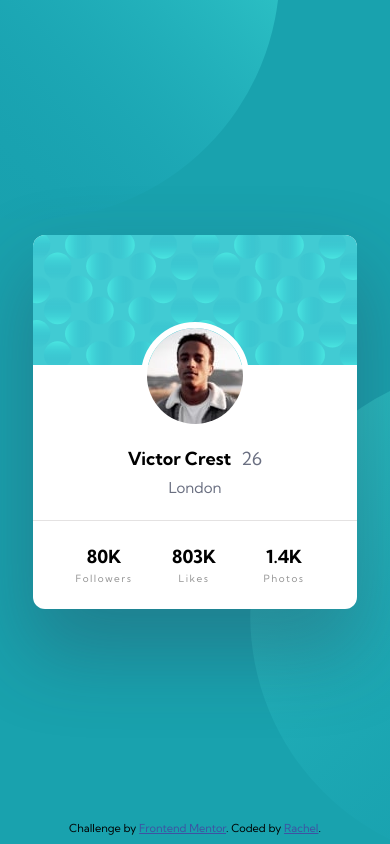
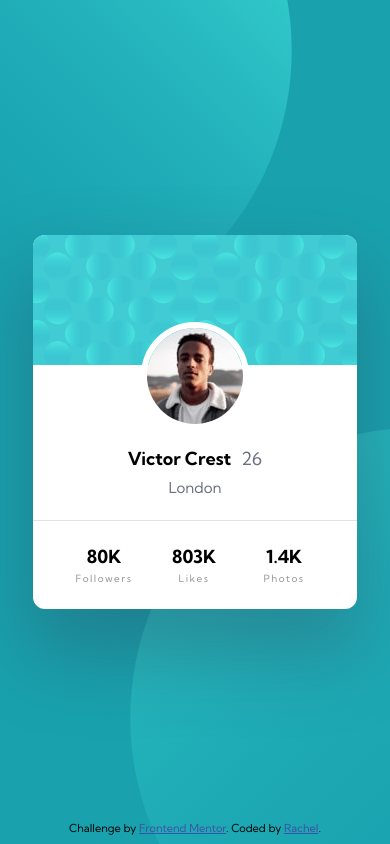
Before and after one commit to Rachelik/profile-card-component-main, a plain HTML site: page index.html in a window 390 px wide. Drawn offline with Linux system fonts and the light colour scheme.

Commit message:
fine tune background images'

```diff
--- a/index.html
+++ b/index.html
@@ -14,6 +14,10 @@
 </head>
 
 <body>
+  <div class="background-div">
+    <img class="bg-pattern-top" src="images/bg-pattern-top.svg" alt="Backgound top pattern cyan circle">
+    <img class="bg-pattern-bottom" src="images/bg-pattern-bottom.svg" alt="Backgound bottom pattern cyan circle">
+  </div>
   <main>
     <div class="card">
       <img class="card-background-top" src="images/bg-pattern-card.svg" alt="Card background pattern top">
--- a/styles.css
+++ b/styles.css
@@ -139,14 +139,17 @@ table {
 
 body {
     min-height: 100vh;
+    height: 100%;
     display: flex;
     flex-direction: column;
     align-items: center;
     justify-content: center;
-    background: url('images/bg-pattern-top.svg') -450px -770px, url('images/bg-pattern-bottom.svg') 882px 418px, hsl(185, 75%, 39%);
+    /* background: url('images/bg-pattern-top.svg') -450px -770px, url('images/bg-pattern-bottom.svg') 882px 418px, hsl(185, 75%, 39%);
     background-repeat: no-repeat, no-repeat;
-    background-size: 1440px, 1440px;
+    background-size: 1440px, 1440px; */
+    background-color: hsl(185, 75%, 39%);
     font-family: 'Kumbh Sans', sans-serif;
+    position: relative;
 }
 
 h1 {
@@ -254,12 +257,43 @@ main {
     margin-left: 4.5px;
 }
 
+.background-div {
+    width: 100%;
+    height: 100vh;
+    z-index: -1;
+    position: absolute;
+    overflow: hidden;
+}
+
+.bg-pattern-top {
+    width: 1080px;
+    position: absolute;
+    top: -468px;
+    left: -380px;
+}
+
+.bg-pattern-bottom {
+    width: 1080px;
+    position: absolute;
+    bottom: -614px;
+    right: -308px;
+}
+
+
+
 @media only screen and (max-width: 500px) {
+    .bg-pattern-top {
+        width: 580px;
+        position: absolute;
+        top: -240px;
+        left: -288px;
+    }
 
-    body {
-        background: url('images/bg-pattern-top.svg') -220px -280px, url('images/bg-pattern-bottom.svg') 250px 365px, hsl(185, 75%, 39%);
-        background-repeat: no-repeat, no-repeat;
-        background-size: 500px, 500px;
+    .bg-pattern-bottom {
+        width: 580px;
+        position: absolute;
+        bottom: -163px;
+        right: -320px;
     }
 
     .card {
```
